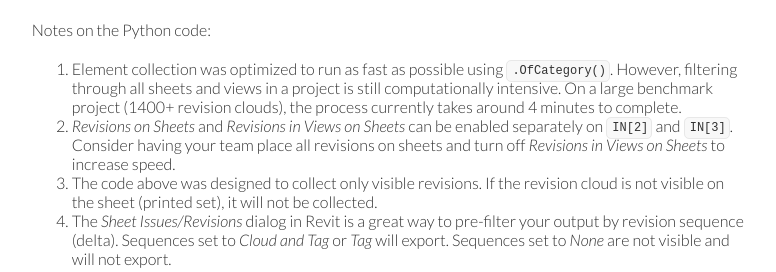
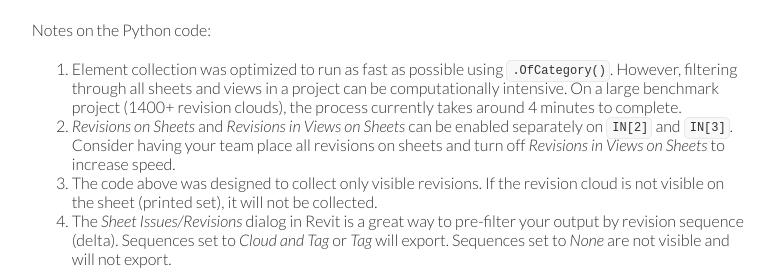
Before and after one commit to andrewkingme/andrewkingme.github.io, a Jekyll site: the page built from _work/Revit-Revision-Cloud-Data-to-Excel-via-Dynamo.md, in a window 1280 px wide and 900 px high, scrolled down 2750 px. Shown: the part 201-473 px from the top of the window, without its empty margins (425-1201 px from the left). Built offline with Jekyll 4.4.1, drawn with Linux system fonts in a browser that asks for light colours.

Commit message:
Clarification

```diff
--- a/_work/Revit-Revision-Cloud-Data-to-Excel-via-Dynamo.md
+++ b/_work/Revit-Revision-Cloud-Data-to-Excel-via-Dynamo.md
@@ -138,7 +138,7 @@
 
 Notes on the Python code:
 
-1. Element collection was optimized to run as fast as possible using `.OfCategory()`. However, filtering through all sheets and views in a project is still computationally intensive. On a large benchmark project (1400+ revision clouds), the process currently takes around 4 minutes to complete.
+1. Element collection was optimized to run as fast as possible using `.OfCategory()`. However, filtering through all sheets and views in a project can be computationally intensive. On a large benchmark project (1400+ revision clouds), the process currently takes around 4 minutes to complete.
 2. *Revisions on Sheets* and *Revisions in Views on Sheets* can be enabled separately on `IN[2]` and `IN[3]`. Consider having your team place all revisions on sheets and turn off *Revisions in Views on Sheets* to increase speed.
 3. The code above was designed to collect only visible revisions. If the revision cloud is not visible on the sheet (printed set), it will not be collected.
 4. The *Sheet Issues/Revisions* dialog in Revit is a great way to pre-filter your output by revision sequence (delta). Sequences set to *Cloud and Tag* or *Tag* will export. Sequences set to *None* are not visible and will not export.
```
